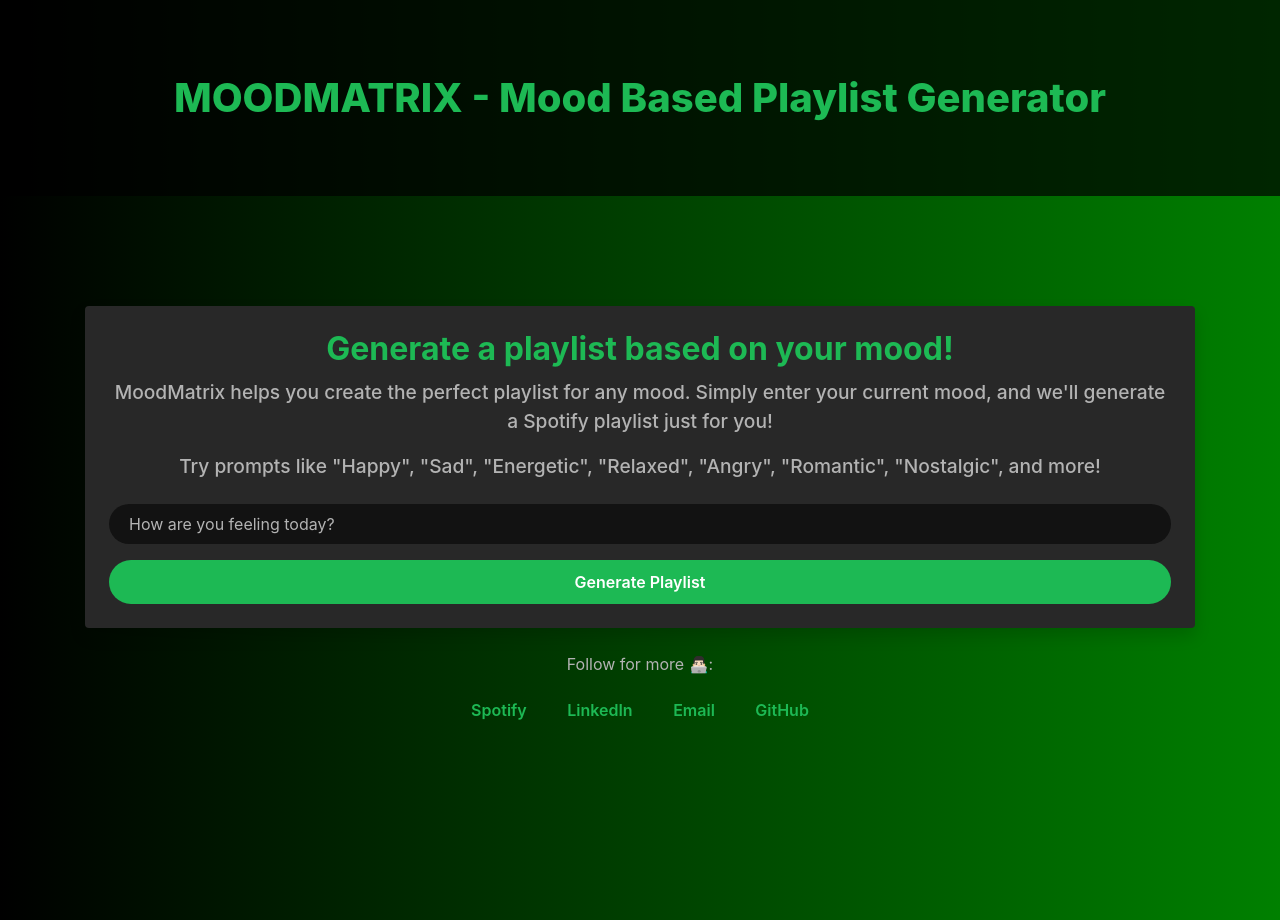
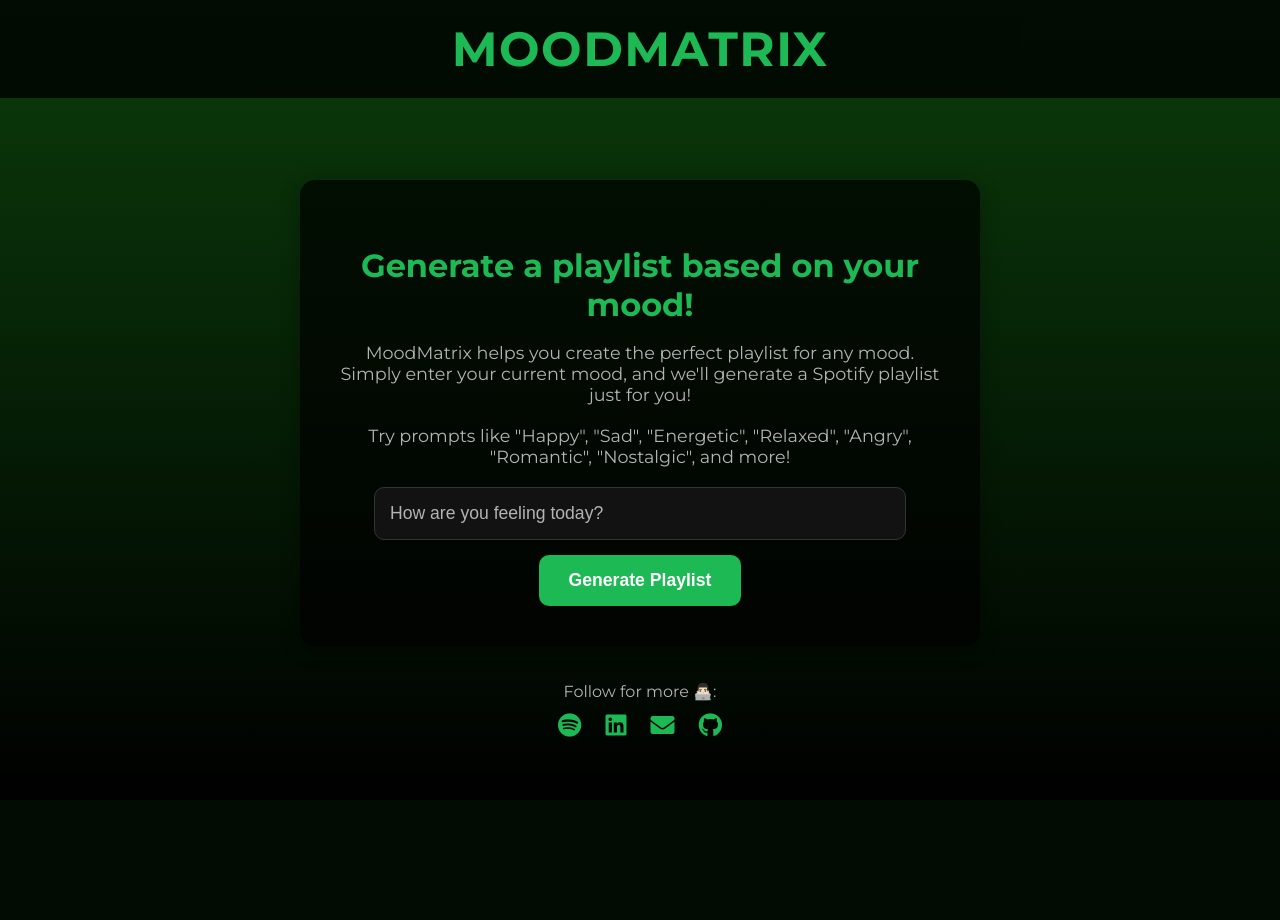
Before and after one commit to itsdivyanshjha/MoodMatrix, a Flask app: page / in a window 1280 px wide. After the commit the page ends 737 px from the top, so only its background shows below. Run offline with Flask 3, Linux system fonts and the light colour scheme; some libraries are stand-ins or nearby versions.

Commit message:
New changes

```diff
--- a/app.py
+++ b/app.py
@@ -12,7 +12,7 @@ SPOTIPY_CLIENT_SECRET = "a334cb8e641a4958997c2e12761eb5a2"
 SPOTIPY_REDIRECT_URI = "http://localhost:8085/callback"  # Update this to your Redirect URI
 
 # Scope for modifying public playlists
-scope = "playlist-modify-public"
+scope = "playlist-modify-public user-top-read user-library-read"
 
 # Spotify API client
 sp = spotipy.Spotify(auth_manager=SpotifyOAuth(client_id=SPOTIPY_CLIENT_ID,
@@ -31,13 +31,12 @@ def generate():
         print(f"Received prompt: {prompt}")
         mood = get_mood_from_prompt(prompt)
         print(f"Determined mood: {mood}")
-        track_ids = generate_playlist(sp, mood)
+        user = sp.current_user()
+        track_ids = generate_playlist(sp, mood, user['id'])
         print(f"Generated track IDs: {track_ids}")
         if not track_ids:
             return f"<h1>No tracks found for mood: {mood}</h1>"
 
-        user = sp.current_user()
-        print(f"User: {user}")
         playlist_url = create_playlist(sp, user['id'], "Mood-Based Playlist", "Generated based on your mood", track_ids, mood)
         if not playlist_url:
             return f"<h1>Failed to create playlist</h1>"
--- a/static/style.css
+++ /dev/null
@@ -1,129 +0,0 @@
-body {
-    background: linear-gradient(to right, #000000, #008000); /* Black to Green Gradient */
-    color: #0d1c09;
-    font-family: 'Montserrat', sans-serif;
-    height: 100%;
-    margin: 0;
-    display: flex;
-    flex-direction: column;
-    justify-content: center;
-    align-items: center;
-}
-
-header {
-    background-color: rgba(0, 0, 0, 0.7);
-    width: 100%;
-    position: fixed;
-    top: 0;
-    z-index: 1000;
-}
-
-header h1 {
-    color: #1DB954;
-    font-size: 2.5em;
-    font-weight: 800;
-    margin: 0;
-    padding: 50px 0;
-}
-
-.container {
-    max-width: 800px;
-    margin: 0 auto;
-    padding: 20px;
-    margin-top: 120px; /* Added margin to avoid overlap with header */
-    text-align: center;
-}
-
-.description h2 {
-    color: #1DB954;
-    font-weight: 700;
-    margin-bottom: 10px;
-}
-
-.description p {
-    font-weight: 500;
-    font-size: 1.2em;
-    color: #b3b3b3;
-}
-
-.input-container .spotify-player {
-    background-color: #282828;
-    border-radius: 40px;
-    box-shadow: 0 4px 10px rgba(0, 0, 0, 0.3);
-    padding: 30px;
-    width: 100%;
-    text-align: center;
-}
-
-.input-container .spotify-player .form-control {
-    background-color: #121212;
-    border: none;
-    border-radius: 24px;
-    padding: 20px 20px;
-    color: #ffffff;
-    margin-bottom: 10px;
-}
-
-.input-container .spotify-player .form-control::placeholder {
-    color: #b3b3b3;
-}
-
-.input-container .spotify-player .form-control:focus {
-    background-color: #121212;
-    border: none;
-    box-shadow: none;
-}
-
-.input-container .spotify-player .btn-primary {
-    background-color: #1DB954;
-    border: none;
-    border-radius: 50px;
-    font-weight: 600;
-    color: #ffffff;
-    padding: 10px 20px;
-    width: 100%;
-}
-
-.input-container .spotify-player .btn-primary:hover {
-    background-color: #1aa34a;
-}
-
-.links p {
-    color: #b3b3b3;
-    font-weight: 400;
-    margin-bottom: 10px;
-}
-
-.links a {
-    color: #1DB954;
-    font-weight: 600;
-    margin: 5px;
-    text-decoration: none;
-}
-
-.links a:hover {
-    color: #1aa34a;
-}
-
-.result-container {
-    text-align: center;
-    margin-top: 50px;
-}
-
-.result-container h1 {
-    color: #1DB954;
-    font-weight: 600;
-}
-
-.result-container .btn-success {
-    background-color: #1DB954;
-    border: none;
-    font-weight: 600;
-    color: #ffffff;
-    padding: 10px 20px;
-    border-radius: 24px;
-}
-
-.result-container .btn-success:hover {
-    background-color: #1aa34a;
-}
--- /dev/null
+++ b/static/styles.css
@@ -0,0 +1,177 @@
+@import url('https://fonts.googleapis.com/css2?family=Montserrat:wght@400;700&display=swap');
+
+body {
+    background: linear-gradient(to bottom, #0b3d0b, #000000); /* Dark green to black gradient */
+    color: #ffffff;
+    font-family: 'Montserrat', sans-serif;
+    height: 100vh;
+    margin: 0;
+    display: flex;
+    flex-direction: column;
+    align-items: center;
+    justify-content: center;
+    overflow: hidden;
+}
+
+header {
+    width: 100%;
+    padding: 20px 0;
+    text-align: center;
+    background-color: rgba(0, 0, 0, 0.8);
+    position: fixed;
+    top: 0;
+    z-index: 1000;
+}
+
+.main-heading {
+    font-family: 'Montserrat', sans-serif;
+    font-size: 3em;
+    font-weight: 700;
+    color: #1DB954;
+    margin: 0;
+    letter-spacing: 1.5px;
+}
+
+main.container {
+    display: flex;
+    flex-direction: column;
+    align-items: center;
+    justify-content: center;
+    text-align: center;
+    margin-top: 120px; /* to avoid overlap with header */
+    width: 100%;
+}
+
+.content {
+    background-color: rgba(0, 0, 0, 0.7);
+    padding: 40px;
+    border-radius: 15px;
+    box-shadow: 0 4px 20px rgba(0, 0, 0, 0.3);
+    width: 90%;
+    max-width: 600px;
+    transition: transform 0.3s, box-shadow 0.3s;
+}
+
+.content:hover {
+    transform: translateY(-5px);
+    box-shadow: 0 8px 25px rgba(0, 0, 0, 0.5);
+}
+
+.content h2 {
+    color: #1DB954;
+    font-weight: 700;
+    margin-bottom: 10px;
+    font-size: 2em;
+}
+
+.content p {
+    font-weight: 500;
+    font-size: 1.1em;
+    color: #b3b3b3;
+    margin-bottom: 20px;
+}
+
+form.spotify-player {
+    display: flex;
+    flex-direction: column;
+    align-items: center;
+}
+
+form .form-control {
+    background-color: #121212;
+    border: 1px solid #333;
+    border-radius: 10px;
+    padding: 15px;
+    color: #ffffff;
+    width: 100%;
+    max-width: 500px;
+    margin-bottom: 15px;
+    font-size: 1.1em;
+}
+
+form .form-control::placeholder {
+    color: #b3b3b3;
+}
+
+form .form-control:focus {
+    background-color: #121212;
+    border: 1px solid #1DB954;
+    box-shadow: none;
+    outline: none;
+}
+
+form .btn-primary {
+    background-color: #1DB954;
+    border: none;
+    border-radius: 10px;
+    font-weight: 600;
+    color: #ffffff;
+    padding: 15px 30px;
+    font-size: 1.1em;
+    cursor: pointer;
+    transition: background-color 0.3s;
+}
+
+form .btn-primary:hover {
+    background-color: #1aa34a;
+}
+
+.links {
+    margin-top: 20px;
+}
+
+.links p {
+    color: #b3b3b3;
+    font-weight: 400;
+    margin-bottom: 10px;
+}
+
+.links a.btn {
+    color: #1DB954;
+    font-size: 1.5em;
+    margin: 0 10px;
+    transition: color 0.3s;
+}
+
+.links a.btn:hover {
+    color: #1aa34a;
+}
+
+.result-container {
+    text-align: center;
+    margin-top: 50px;
+    display: flex;
+    flex-direction: column;
+    align-items: center;
+}
+
+.result-container .content {
+    width: 100%;
+    max-width: 600px;
+}
+
+.result-container h2 {
+    font-size: 2.5em;
+    margin-bottom: 20px;
+}
+
+.result-container p {
+    font-size: 1.2em;
+    margin-bottom: 30px;
+}
+
+.result-container .btn-success {
+    background-color: #1DB954;
+    border: none;
+    font-weight: 600;
+    color: #ffffff;
+    padding: 15px 30px;
+    border-radius: 10px;
+    font-size: 1.2em;
+    cursor: pointer;
+    transition: background-color 0.3s;
+}
+
+.result-container .btn-success:hover {
+    background-color: #1aa34a;
+}
--- a/templates/index.html
+++ b/templates/index.html
@@ -4,33 +4,31 @@
     <meta charset="UTF-8">
     <meta name="viewport" content="width=device-width, initial-scale=1.0">
     <title>MoodMatrix: Mood-Based Playlist Generator</title>
-    <link rel="stylesheet" href="{{ url_for('static', filename='style.css') }}">
-    <link rel="stylesheet" href="https://stackpath.bootstrapcdn.com/bootstrap/4.5.2/css/bootstrap.min.css">
-    <link href="https://fonts.googleapis.com/css2?family=Montserrat:wght@400;600&display=swap" rel="stylesheet">
+    <link rel="stylesheet" href="{{ url_for('static', filename='styles.css') }}">
+    <link rel="stylesheet" href="https://cdnjs.cloudflare.com/ajax/libs/font-awesome/5.15.3/css/all.min.css">
+    <link href="https://fonts.googleapis.com/css2?family=Montserrat:wght@400;700&display=swap" rel="stylesheet">
 </head>
 <body>
-    <header class="text-center p-4">
-        <h1>MOODMATRIX - Mood Based Playlist Generator</h1>
+    <header>
+        <h1 class="main-heading">MOODMATRIX</h1>
     </header>
-    <div class="container d-flex flex-column align-items-center justify-content-center vh-100">
-        <div class="input-container mb-4">
-            <form action="/generate" method="get" class="spotify-player p-4 rounded shadow">
-                <div class="description text-center mb-4">
-                    <h2>Generate a playlist based on your mood!</h2>
-                    <p>MoodMatrix helps you create the perfect playlist for any mood. Simply enter your current mood, and we'll generate a Spotify playlist just for you!</p>
-                    <p>Try prompts like "Happy", "Sad", "Energetic", "Relaxed", "Angry", "Romantic", "Nostalgic", and more!</p>
-                </div>
-                <input type="text" name="prompt" class="form-control mb-3" placeholder="How are you feeling today?" required>
-                <input type="submit" value="Generate Playlist" class="btn btn-primary btn-block">
+    <main class="container">
+        <div class="content">
+            <h2>Generate a playlist based on your mood!</h2>
+            <p>MoodMatrix helps you create the perfect playlist for any mood. Simply enter your current mood, and we'll generate a Spotify playlist just for you!</p>
+            <p>Try prompts like "Happy", "Sad", "Energetic", "Relaxed", "Angry", "Romantic", "Nostalgic", and more!</p>
+            <form action="/generate" method="get" class="spotify-player">
+                <input type="text" name="prompt" class="form-control" placeholder="How are you feeling today?" required>
+                <button type="submit" class="btn btn-primary">Generate Playlist</button>
             </form>
         </div>
-        <div class="links text-center">
+        <div class="links">
             <p>Follow for more 👨🏻‍💻:</p>
-            <a href="https://open.spotify.com/user/b0h8fzxswu2jel5erx4qvlkdm" class="btn btn-link">Spotify</a>
-            <a href="https://www.linkedin.com/in/itsdivyanshjha/" class="btn btn-link">LinkedIn</a>
-            <a href="mailto:jhadivyansh29@gmail.com" class="btn btn-link">Email</a>
-            <a href="https://github.com/itsdivyanshjha" class="btn btn-link">GitHub</a>
+            <a href="https://open.spotify.com/user/b0h8fzxswu2jel5erx4qvlkdm" class="btn"><i class="fab fa-spotify"></i></a>
+            <a href="https://www.linkedin.com/in/itsdivyanshjha/" class="btn"><i class="fab fa-linkedin"></i></a>
+            <a href="mailto:jhadivyansh29@gmail.com" class="btn"><i class="fas fa-envelope"></i></a>
+            <a href="https://github.com/itsdivyanshjha" class="btn"><i class="fab fa-github"></i></a>
         </div>
-    </div>
+    </main>
 </body>
 </html>
```
Also changed, not shown: templates/result.html (+20 -7 lines), utils.py (+34 -4 lines), 2 other files.
